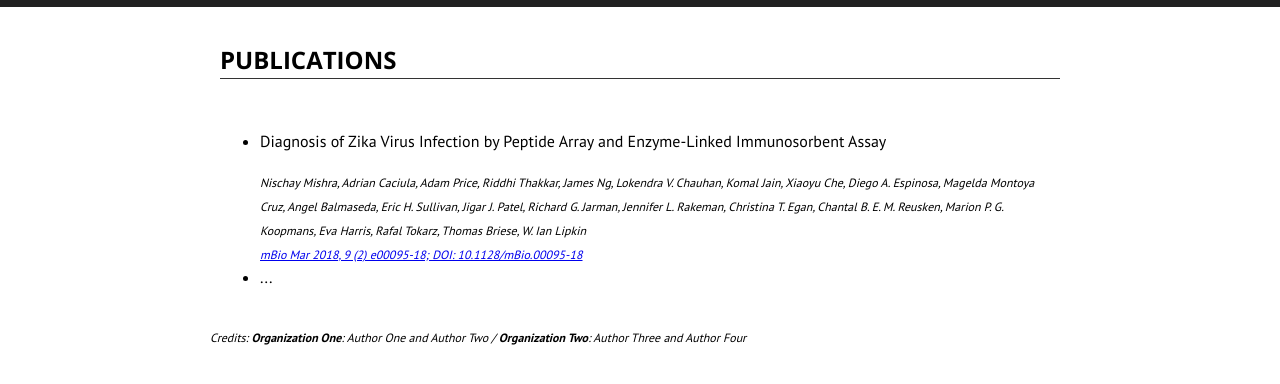
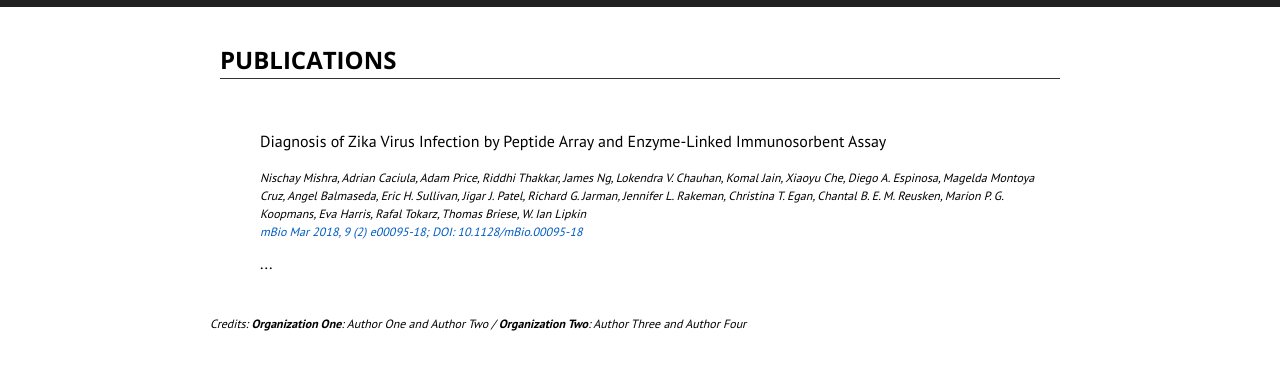
Before and after one commit to ciibioinformatics/ciibioinformatics.github.io, a plain HTML site: page serochip.html in a window 1280 px wide. Shown: the part 54-438 px from the top of the page. Drawn offline with nearby package versions, Linux system fonts and the light colour scheme.

Commit message:
Update serochip.html

```diff
--- a/serochip.html
+++ b/serochip.html
@@ -51,11 +51,11 @@
           <h2 class="add-top-margin">PUBLICATIONS</h2>
           <hr>
           <br />
-          <ul>
+          <ul style="list-style: none;">
             <li><p>Diagnosis of Zika Virus Infection by Peptide Array and Enzyme-Linked Immunosorbent Assay</p>
-              <font class="text text-small text-italic">
+              <p class="text text-small text-italic">
               Nischay Mishra, Adrian Caciula, Adam Price, Riddhi Thakkar, James Ng, Lokendra V. Chauhan, Komal Jain, Xiaoyu Che, Diego A. Espinosa, Magelda Montoya Cruz, Angel Balmaseda, Eric H. Sullivan, Jigar J. Patel, Richard G. Jarman, Jennifer L. Rakeman, Christina T. Egan, Chantal B. E. M. Reusken, Marion P. G. Koopmans, Eva Harris, Rafal Tokarz, Thomas Briese, W. Ian Lipkin <br>
-              <a target="_blank" href="https://mbio.asm.org/content/9/2/e00095-18">mBio Mar 2018, 9 (2) e00095-18; DOI: 10.1128/mBio.00095-18</a></font><br>
+              <a target="_blank" href="https://mbio.asm.org/content/9/2/e00095-18">mBio Mar 2018, 9 (2) e00095-18; DOI: 10.1128/mBio.00095-18</a></p></li>
             <li> ...
           </ul>
         </div>
```
